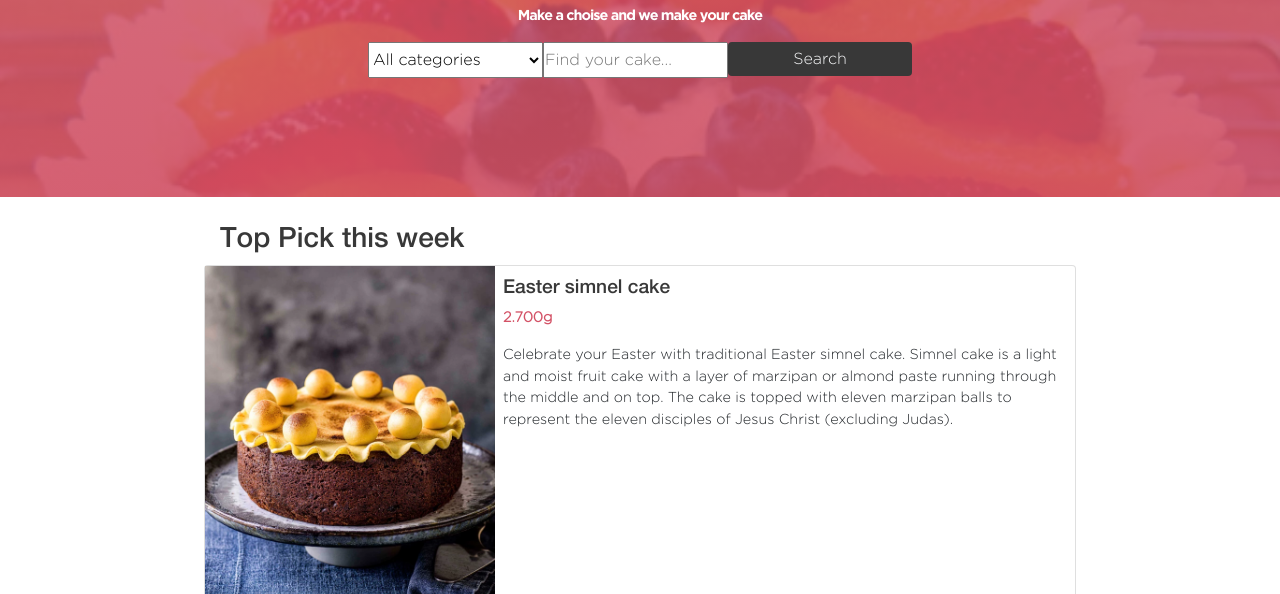
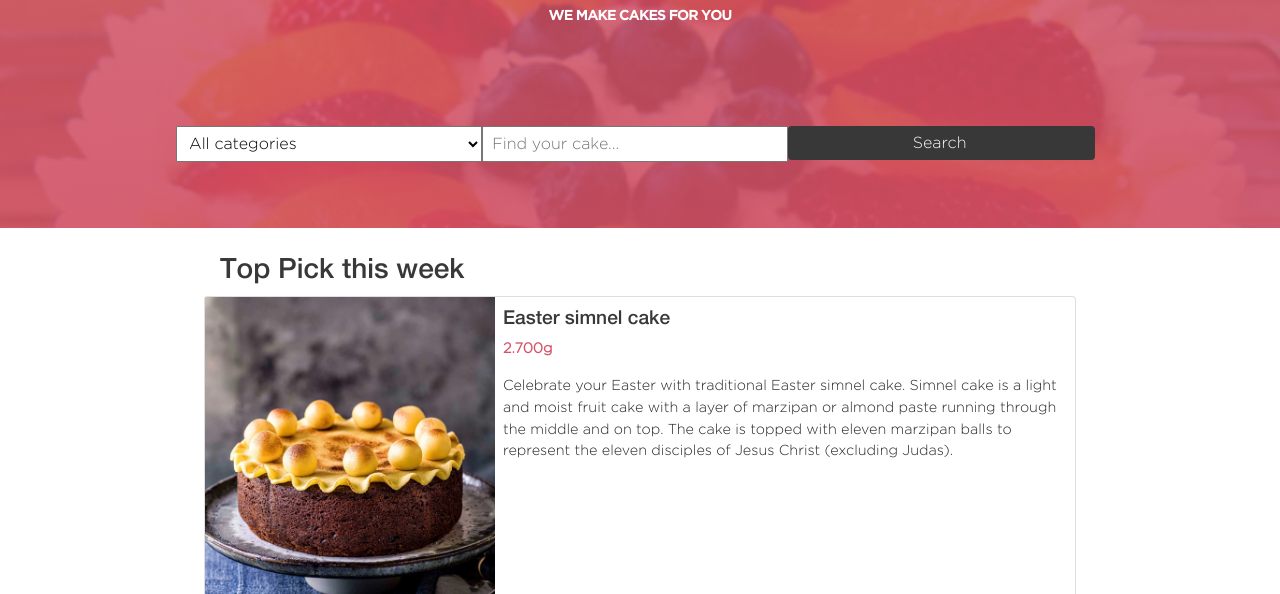
Before and after one commit to AleksandarIvezic/Cake-Factory, a website: page index.html in a window 1280 px wide. Shown: the part 203-797 px from the top of the page. Drawn offline with nearby package versions, Linux system fonts and the light colour scheme.

Commit message:
Style header elements

```diff
--- a/index.html
+++ b/index.html
@@ -38,12 +38,13 @@
       </div>
     </nav>
     <div class="heading">
-      <img class="logo" src="img/Cake-Logo-Transparent-white.png" alt="Logo">
-      <h1>CAKE FACTORY</h1>
-      <p>Make a choise and we make your cake</p>
-
-      <form class="search-bar d-flex flex-column justify-md-content-center flex-md-row align-items-stretch px-5 ">
-        <select id="categories" name="categories" size="1">
+      <div class="heading-top mb-5">
+        <img class="logo" src="img/Cake-Logo-Transparent-white.png" alt="Logo">
+        <h1>CAKE FACTORY</h1>
+        <p class="text-uppercase">We make Cakes for you </p>
+      </div>
+      <form class="search-bar d-flex flex-column flex-md-row px-5 align-items-stretch">
+        <select class="py-1 ps-2" id="categories" name="categories" size="1">
           <option value="categories">All categories</option>
           <option value="recomendation">Top recomendation</option>
           <option value="chocolate">Chocolate</option>
@@ -53,8 +54,8 @@
           <option value="wedding">Wedding</option>
           <option value="other">Other</option>
         </select>
-        <input class="py-1" type="search" placeholder="Find your cake...">
-        <a href="/search-results.html"><button type="button" class="btn bg-black text-light py-1 w-100">Search</button></a>
+        <input class="py-1 ps-2" type="search" placeholder="Find your cake...">
+        <a href="/search-results.html"><button type="button" class="btn bg-black text-light py-1 ps-2 w-100">Search</button></a>
       </form>
     </div>
 
--- a/style.css
+++ b/style.css
@@ -180,6 +180,8 @@ header .heading {
   width: 1.6rem;
 }
 
+
+
 /* Main  */
 
 main p,
@@ -285,6 +287,7 @@ main p,
     font-size: 0.9rem;
   }
 
+  /* Header  */
   header {
     min-height: 50vh;
   }
@@ -293,15 +296,20 @@ main p,
     padding: 50px 0;
   }
 
+  header .heading-top {
+    margin-bottom: 100px !important;
+  }
+
   header .search-bar {
-    width: 50%;
+    width: 80%;
     margin: 0 auto;
     flex-grow: 1;
   }
 
+  .search-bar #categories,
   .search-bar input,
   .search-bar a {
-    width: 50%;
+    width: 33%;
   }
 
   /* Main  */
```
